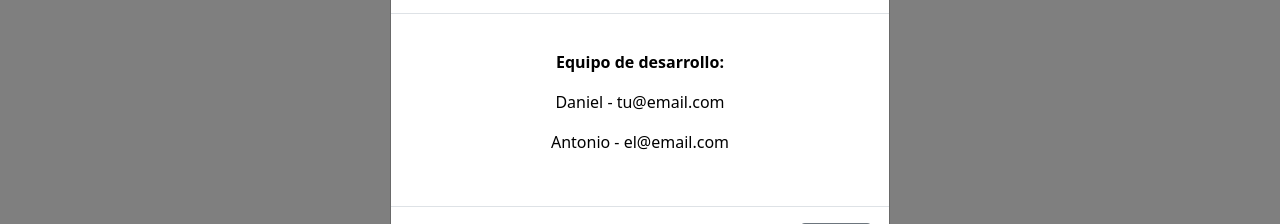
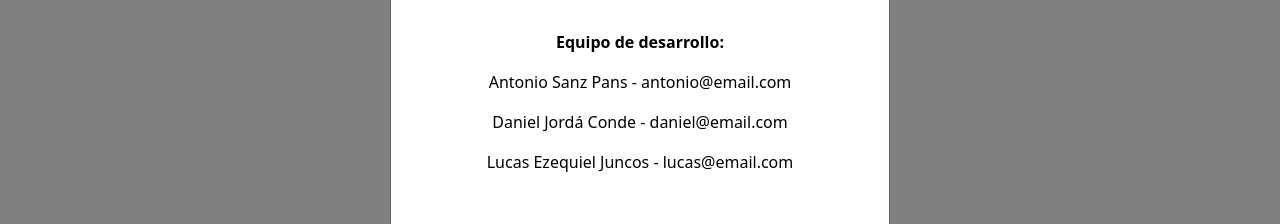
Before and after one commit to AntoSanz/DAM_B_Proyecto, a React (Vite) app in the folder frontend/: page / in a window 1280 px wide. Both pictures are taken after a click on the link "Contacto". Shown: the part 286-510 px from the top of the page. Built offline with nearby package versions, Linux system fonts and the light colour scheme; no server answers.

Commit message:
feat(*): modified contact us

```diff
--- a/frontend/src/components/Contacto/Contacto.jsx
+++ b/frontend/src/components/Contacto/Contacto.jsx
@@ -3,6 +3,15 @@ import ComponenteModal from '../ComponenteModal/ComponenteModal';
 import { t } from '../../locales/i18n';
 
 function Contacto({ isOpen, onClose }) {
+  // Esta función coge la "key" (antonio, daniel, lucas) y monta su línea de contacto
+  const getPersonData = (key) => {
+    const name = t(`contact.people.${key}.name`);
+    const ap1 = t(`contact.people.${key}.lastname1`);
+    const ap2 = t(`contact.people.${key}.lastname2`);
+    const mail = t(`contact.people.${key}.mail`);
+    return `${name} ${ap1} ${ap2} - ${mail}`;
+  };
+
   return (
     <ComponenteModal
       isOpenExternal={isOpen}
@@ -11,9 +20,12 @@ function Contacto({ isOpen, onClose }) {
       showTrigger={false}
     >
       <div style={{ textAlign: 'center', color: 'black', padding: '20px' }}>
-        <p><strong>Equipo de desarrollo:</strong></p>
-        <p>Daniel - tu@email.com</p>
-        <p>Antonio - el@email.com</p>
+        <p><strong>{t('contact.developmentTeam')}:</strong></p>
+
+        {/* Ahora llamamos a la función para cada uno */}
+        <p>{getPersonData('antonio')}</p>
+        <p>{getPersonData('daniel')}</p>
+        <p>{getPersonData('lucas')}</p>
       </div>
     </ComponenteModal>
   );
--- a/frontend/src/locales/es-ES.js
+++ b/frontend/src/locales/es-ES.js
@@ -17,6 +17,29 @@ const es = {
     settings: 'Ajustes',
     favorites: 'Favoritos',
     contact: 'Contacto'
+  },
+  contact: {
+    developmentTeam: "Equipo de desarrollo",
+    people: {
+      antonio: {
+        name: "Antonio",
+        lastname1: "Sanz",
+        lastname2: "Pans",
+        mail: "antonio@email.com"
+      },
+      daniel: {
+        name: "Daniel",
+        lastname1: "Jordá",
+        lastname2: "Conde",
+        mail: "daniel@email.com"
+      },
+      lucas: {
+        name: "Lucas",
+        lastname1: "Ezequiel",
+        lastname2: "Juncos",
+        mail: "lucas@email.com"
+      }
+    }
   },
   welcome: {
     title: 'Bienvenido',
```
